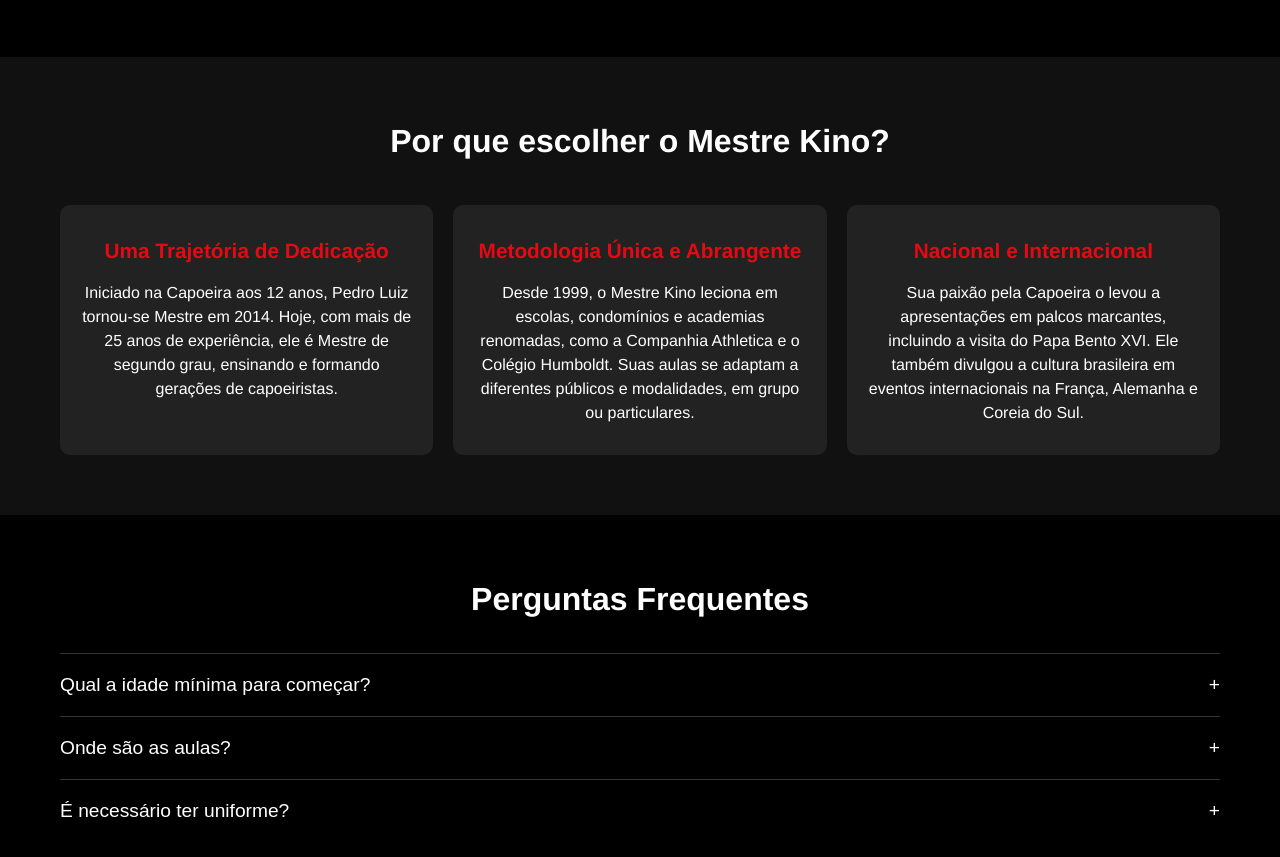
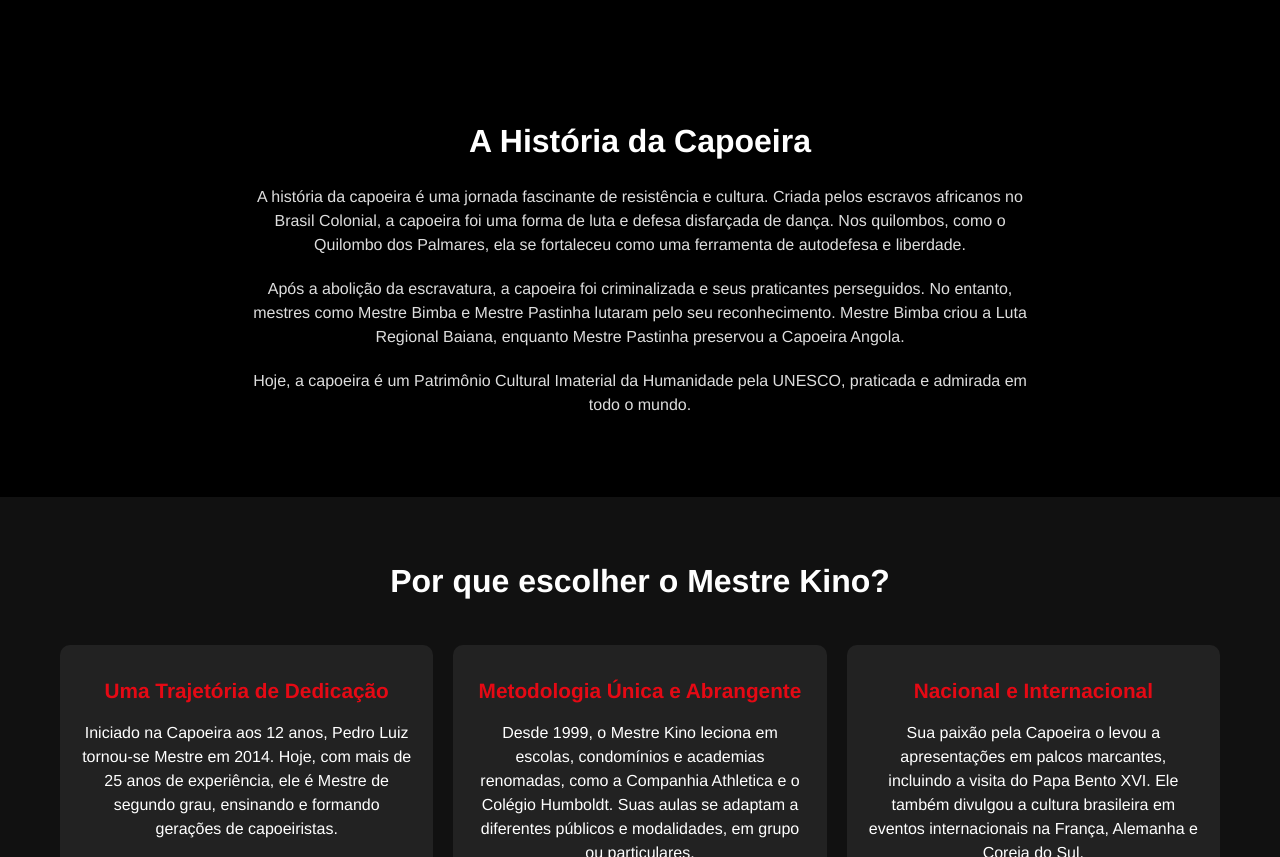
Before and after one commit to BrunaMazzeu/sitecapoeira, a plain HTML site: page index.html in a window 1280 px wide. Shown: the part 1305-2162 px from the top of the page. Drawn offline with Linux system fonts and the light colour scheme; a script that the page names is missing.

Commit message:
feat: Adicionada a seção de história da capoeira

```diff
--- a/css/style.css
+++ b/css/style.css
@@ -344,3 +344,25 @@ body {
   color: #bbb;
   font-size: 0.9rem;
 }
+/* --- SEÇÃO DE HISTÓRIA --- */
+.history-section {
+  background-color: #000;
+  padding: 60px 0;
+  text-align: center;
+}
+
+.history-section h2 {
+  font-size: 2rem;
+  margin-bottom: 20px;
+}
+
+.history-content {
+  max-width: 800px;
+  margin: 0 auto;
+}
+
+.history-content p {
+  font-size: 1rem;
+  color: #ddd;
+  margin-bottom: 20px;
+}
--- a/index.html
+++ b/index.html
@@ -44,6 +44,25 @@
     </div>
   </div>
 </section>
+
+</section>
+
+    <section class="history-section">
+      <div class="container">
+        <h2>A História da Capoeira</h2>
+        <div class="history-content">
+          <p>
+            A história da capoeira é uma jornada fascinante de resistência e cultura. Criada pelos escravos africanos no Brasil Colonial, a capoeira foi uma forma de luta e defesa disfarçada de dança. Nos quilombos, como o Quilombo dos Palmares, ela se fortaleceu como uma ferramenta de autodefesa e liberdade.
+          </p>
+          <p>
+            Após a abolição da escravatura, a capoeira foi criminalizada e seus praticantes perseguidos. No entanto, mestres como Mestre Bimba e Mestre Pastinha lutaram pelo seu reconhecimento. Mestre Bimba criou a Luta Regional Baiana, enquanto Mestre Pastinha preservou a Capoeira Angola.
+          </p>
+          <p>
+            Hoje, a capoeira é um Patrimônio Cultural Imaterial da Humanidade pela UNESCO, praticada e admirada em todo o mundo.
+          </p>
+        </div>
+      </div>
+    </section>
 
   <section class="features">
   <div class="container">
```
